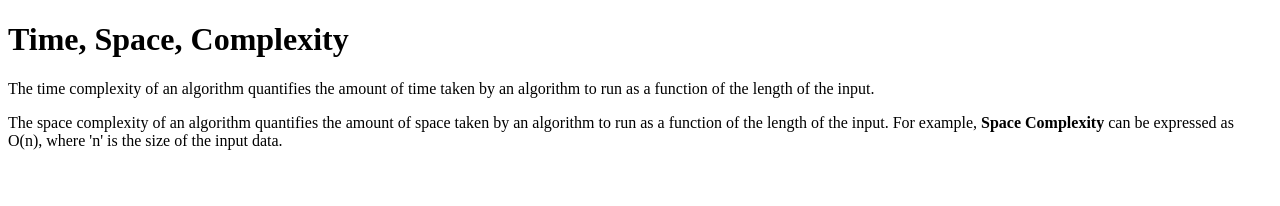
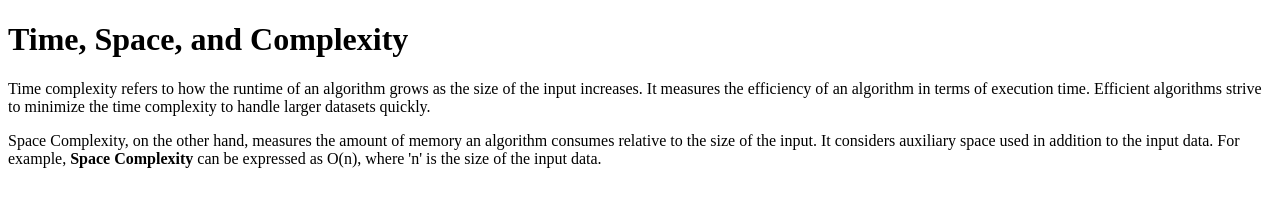
Before and after one commit to acciojob/time-and-space-complexity-Pankaj352, a website: page main.html in a window 1280 px wide. Drawn offline with Linux system fonts and the light colour scheme.

Commit message:
created a submission

```diff
--- a/main.html
+++ b/main.html
@@ -7,10 +7,18 @@
 </head>
 
 <body>
+	  <h1>Time, Space, and Complexity</h1>
 
-	<h1>Time, Space, Complexity</h1>
-	<p>The time complexity of an algorithm quantifies the amount of time taken by an algorithm to run as a function of the length of the input.</p>
-	<p>The space complexity of an algorithm quantifies the amount of space taken by an algorithm to run as a function of the length of the input. For example, <b>Space Complexity</b> can be expressed as O(n), where 'n' is the size of the input data.</p>
+    <p>Time complexity refers to how the runtime of an algorithm grows
+		as the size of the input increases. It measures the efficiency of
+		an algorithm in terms of execution time. Efficient algorithms strive
+		to minimize the time complexity to handle larger datasets quickly.</p>
+
+    <p>Space Complexity, on the other hand, measures the amount of memory an
+		algorithm consumes relative to the size of the input. It considers
+		auxiliary space used in addition to the input data.
+		For example, <b>Space Complexity</b>
+		can be expressed as O(n), where 'n' is the size of the input data.</p>
 	<!-- the entire body must be written by student -->
     <script type="text/javascript" src="./script.js">
 </script>
```
